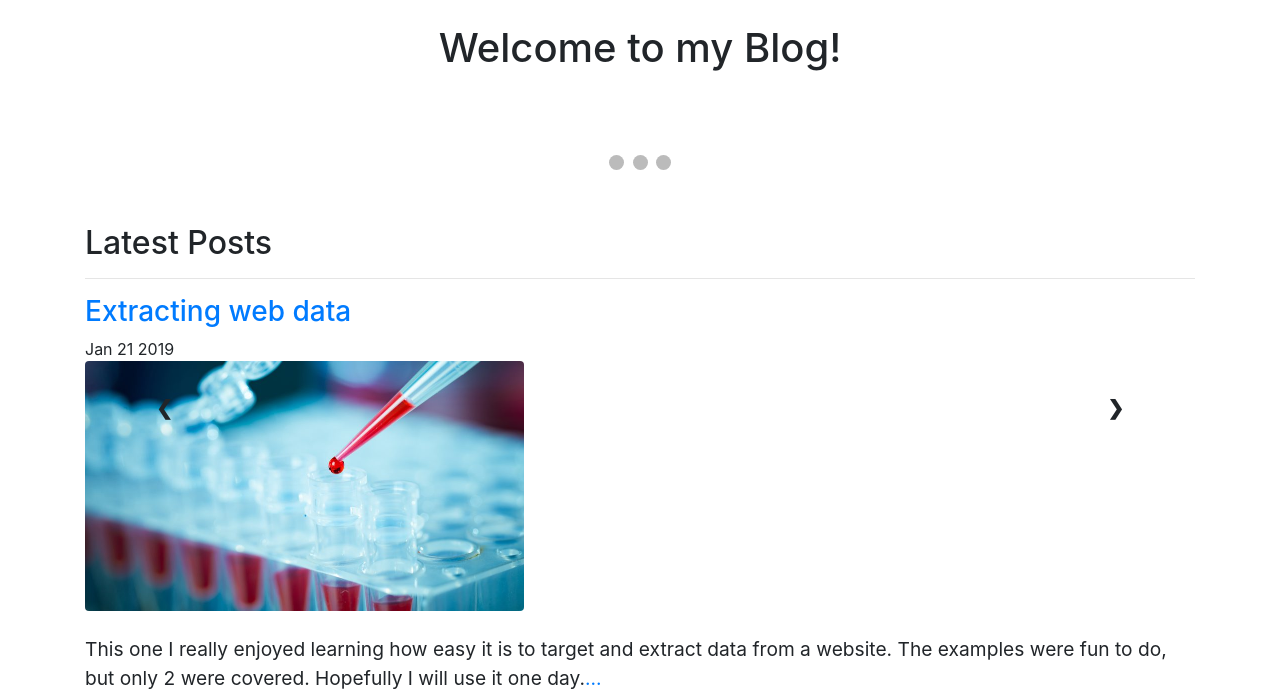
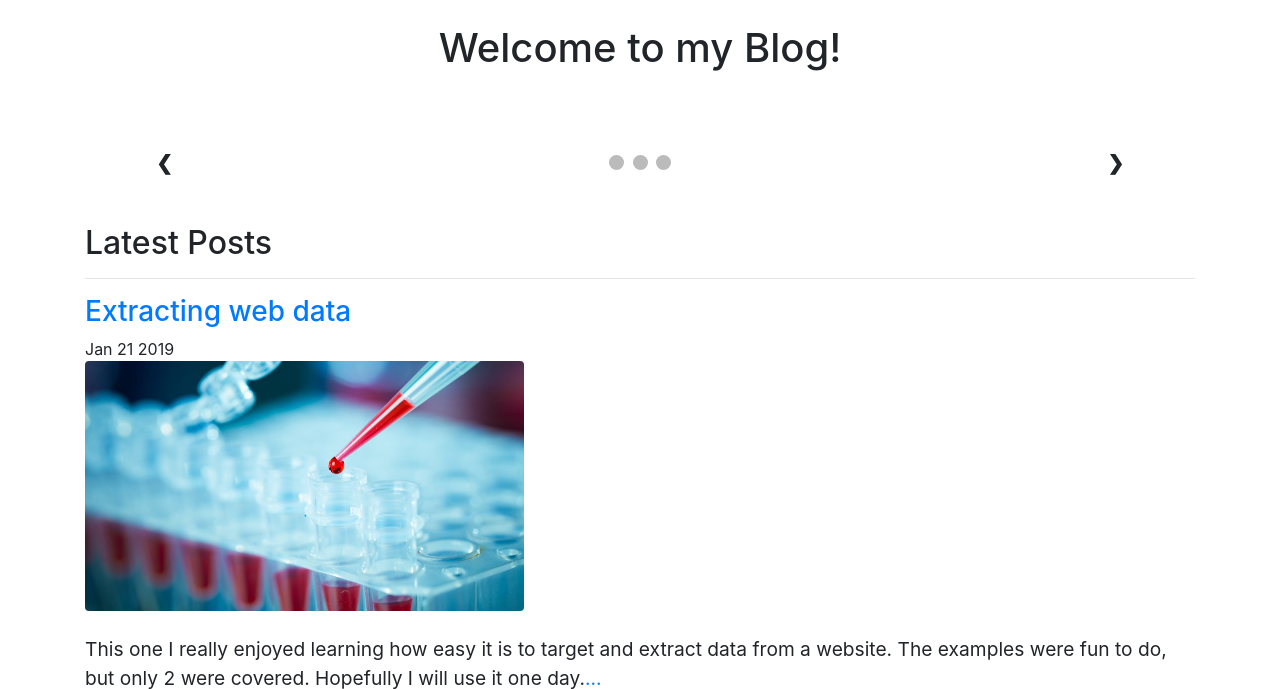
Before and after one commit to NoSayMe/Blog, a Django app: page / in a window 1280 px wide. Shown: the part 56-745 px from the top of the page. Run offline with Django 3.2, Linux system fonts and the light colour scheme; data comes from the database, SQL or seed files in the repository; some libraries are stand-ins or nearby versions.

Commit message:
[update] CSS

```diff
--- a/blog/posts/static/css/style.css
+++ b/blog/posts/static/css/style.css
@@ -13,9 +13,9 @@
 .prev, .next {
   cursor: pointer;
   position: absolute;
-  top: 0%;
+  top: 40%;
   width: auto;
-  padding: 26.5% 16px;
+  padding: 2% 16px;
   color: white;
   font-weight: bold;
   font-size: 20px;
```
